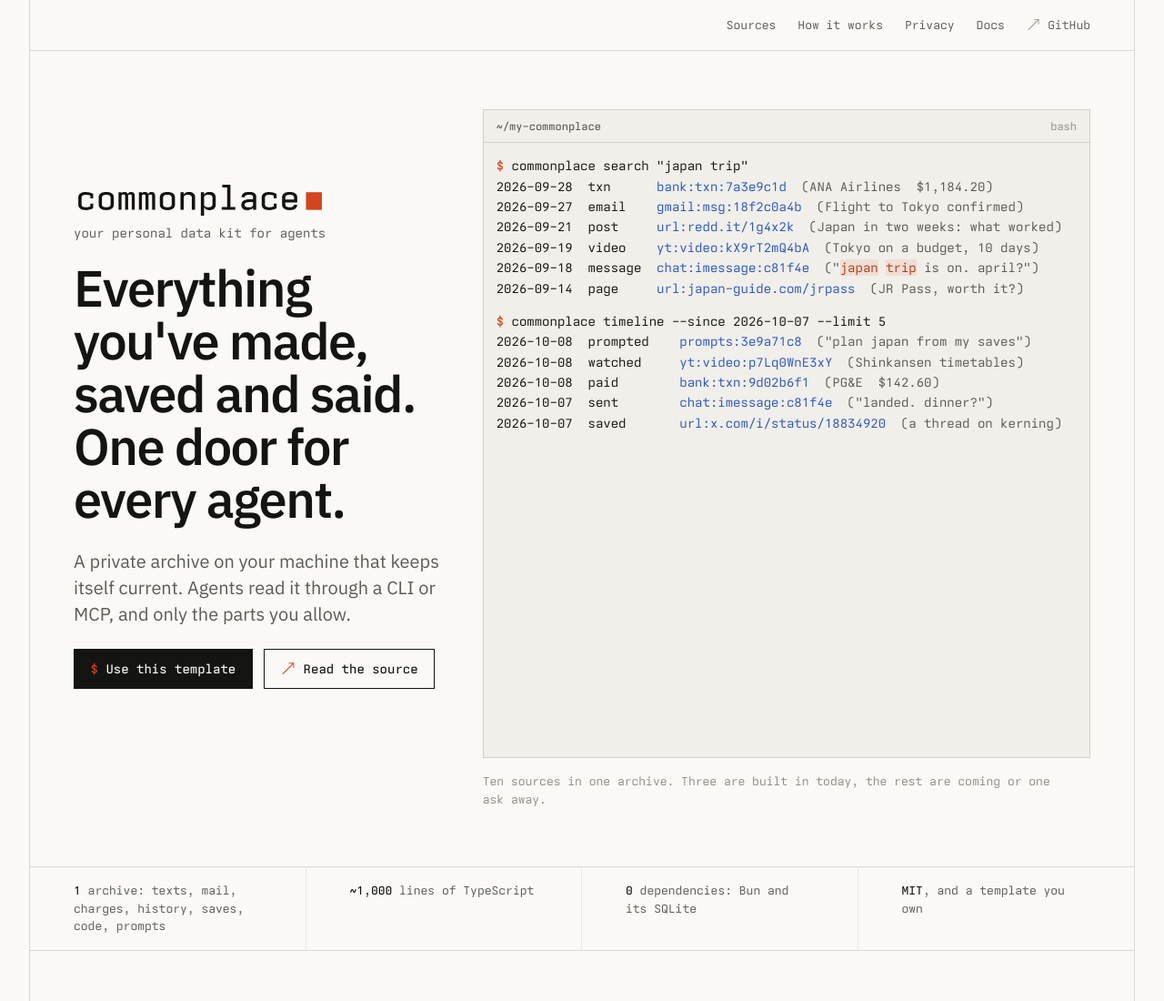
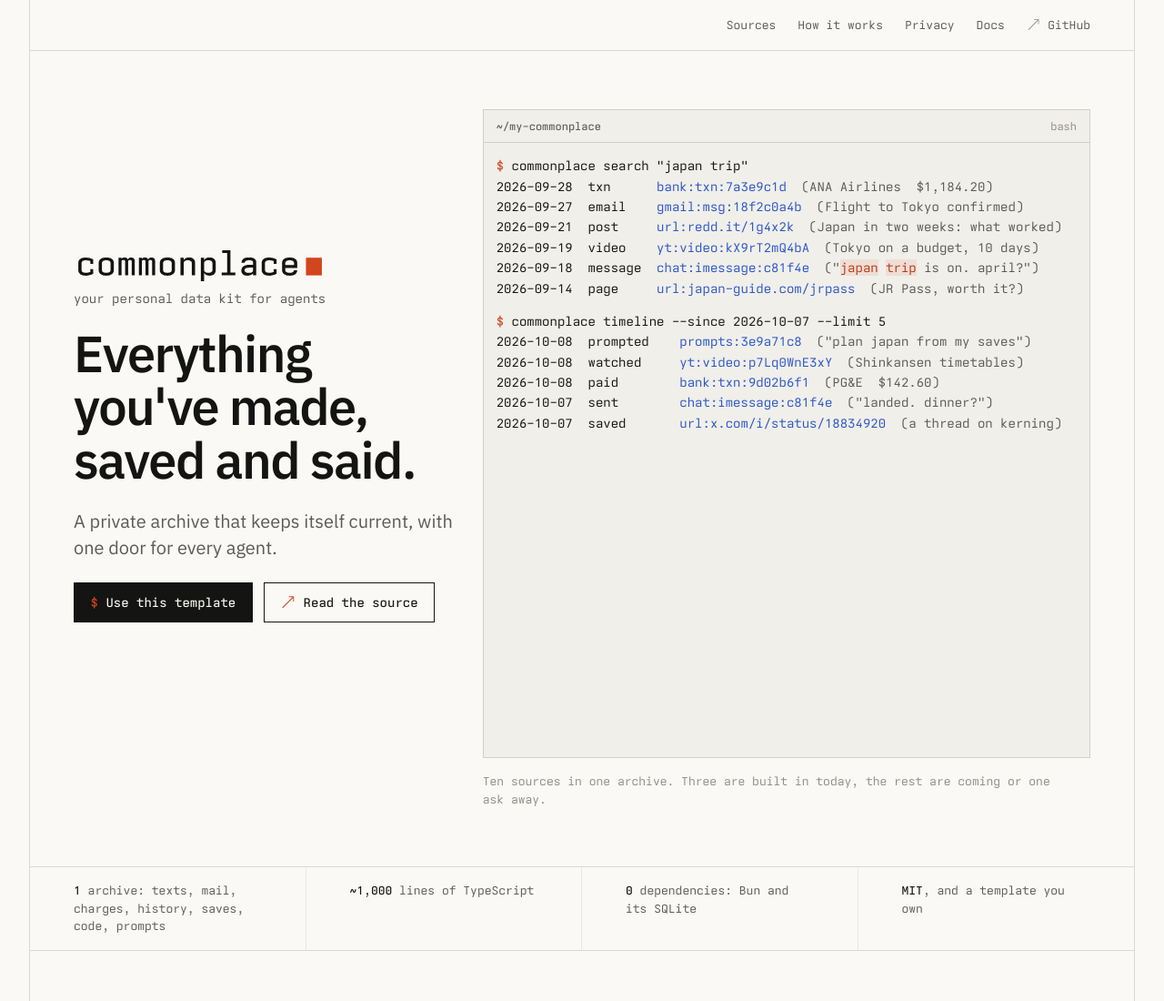
Before and after one commit to AVGVSTVS96/commonplace-site, a website built with Vite: page site/index.html in a window 1280 px wide. Shown: the top 1100 px of the page at 91% size. Built offline with nearby package versions, Linux system fonts and the light colour scheme.

Commit message:
Site: the shorter hero, four lines beside the terminal, and the OG image to match

```diff
--- a/site/index.html
+++ b/site/index.html
@@ -50,8 +50,8 @@
   <div class="hero-copy">
     <h1 class="mark"><svg role="img" aria-label="commonplace"><use href="#wordmark"/></svg></h1>
     <p class="tagline">your personal data kit for agents</p>
-    <p class="hero-line" id="hero-title">Everything you've made, saved and said. One door for every agent.</p>
-    <p class="lede">A private archive on your machine that keeps itself current. Agents read it through a CLI or MCP, and only the parts you allow.</p>
+    <p class="hero-line" id="hero-title">Everything you've made, saved and said.</p>
+    <p class="lede">A private archive that keeps itself current, with one door for every agent.</p>
     <div class="actions">
       <a class="btn" href="https://github.com/new?template_name=commonplace&template_owner=AVGVSTVS96"><span class="k">$</span>Use this template</a>
       <a class="btn ghost" href="https://github.com/AVGVSTVS96/commonplace"><span class="k">↗</span>Read the source</a>
```
Also changed, not shown: site/og.html (+1 -1 lines), site/public/og.png, site/shots/desktop-dark.png, site/shots/desktop-light.png, site/shots/tablet-dark.png, site/shots/tablet-light.png, 4 other files.
